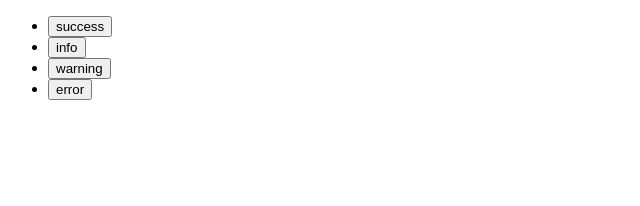
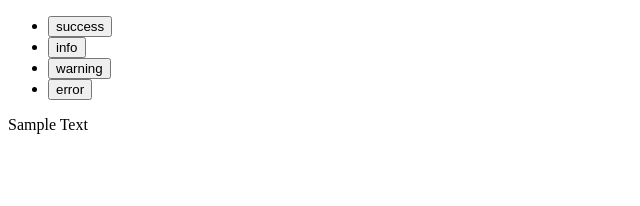
Before and after one commit to nemuvski/demo-rtk-toast, a React app: page / in a window 1280 px wide. Both pictures are taken after a click on the button "success". Shown: the top 206 px of the page, without its empty margins (0-640 px from the left). Built offline with nearby package versions, Linux system fonts and the light colour scheme.

Commit message:
Toastを表示/非表示する処理

```diff
--- a/src/components/App.tsx
+++ b/src/components/App.tsx
@@ -1,11 +1,13 @@
 import React from 'react'
 import { useToast } from '~/hooks/useToast'
 import { ToastContentLevel } from '~/models/Toast'
+import Toaster from '~/components/Toaster'
 
 const App = () => {
   const { addToast } = useToast()
 
   return (
+    <>
       <ul>
         {['success', 'info', 'warning', 'error'].map((level) => (
           <li key={level}>
@@ -15,6 +17,9 @@ const App = () => {
           </li>
         ))}
       </ul>
+
+      <Toaster />
+    </>
   )
 }
 
--- /dev/null
+++ b/src/components/Toast.tsx
@@ -0,0 +1,26 @@
+import React from 'react'
+import { useSelector } from 'react-redux'
+import { selectToast } from '~/stores/toast/selector'
+import { TOAST_DISPLAY_DURATION } from '~/constants'
+import { useToast } from '~/hooks/useToast'
+import { useTimeout } from '~/hooks/useTimeout'
+
+type Props = {
+  toastId: string
+}
+
+const Toast: React.FC<Props> = ({ toastId }) => {
+  const toast = useSelector(selectToast(toastId))
+  const { removeToast } = useToast()
+
+  // 一定時間後に削除する
+  useTimeout(() => removeToast(toastId), TOAST_DISPLAY_DURATION)
+
+  if (!toast) {
+    return null
+  }
+
+  return <div>{toast.content}</div>
+}
+
+export default Toast
--- /dev/null
+++ b/src/components/Toaster.tsx
@@ -0,0 +1,22 @@
+import React from 'react'
+import { useSelector } from 'react-redux'
+import { selectAllToasts } from '~/stores/toast/selector'
+import Toast from '~/components/Toast'
+
+const Toaster = () => {
+  const toasts = useSelector(selectAllToasts)
+
+  if (!toasts.length) {
+    return null
+  }
+
+  return (
+    <div>
+      {toasts.map(({ id }) => (
+        <Toast key={id} toastId={id} />
+      ))}
+    </div>
+  )
+}
+
+export default Toaster
--- /dev/null
+++ b/src/constants.ts
@@ -0,0 +1,4 @@
+/**
+ * Toastを表示する時間 (ミリ秒)
+ */
+export const TOAST_DISPLAY_DURATION = 3000
--- /dev/null
+++ b/src/hooks/useTimeout.ts
@@ -0,0 +1,23 @@
+import { useEffect, useRef } from 'react'
+
+/**
+ * 指定した時間経過後に処理を実行する
+ *
+ * @param callback
+ * @param delay ミリ秒
+ */
+export const useTimeout = (callback: () => void, delay: number) => {
+  const savedCallback = useRef<undefined | (() => void)>()
+
+  useEffect(() => {
+    savedCallback.current = callback
+  }, [callback])
+
+  useEffect(() => {
+    const tick = () => {
+      savedCallback.current && savedCallback.current()
+    }
+    const timeoutId = setTimeout(tick, delay)
+    return () => clearTimeout(timeoutId)
+  }, [delay])
+}
--- /dev/null
+++ b/src/stores/toast/selector.ts
@@ -0,0 +1,18 @@
+import { createSelector } from '@reduxjs/toolkit'
+import { RootState } from '~/stores/store'
+import { toastAdapter } from '~/stores/toast/slice'
+
+const toastState = (state: RootState) => state.toast
+const { selectAll, selectById } = toastAdapter.getSelectors()
+
+/**
+ * ストアから全件のToastContentを取得
+ */
+export const selectAllToasts = createSelector(toastState, selectAll)
+
+/**
+ * ストアから指定したToastContentを取得
+ *
+ * @param id
+ */
+export const selectToast = (id: string) => createSelector(toastState, (state) => selectById(state, id))
```
Lines whose indentation alone changed are shown as unchanged.
